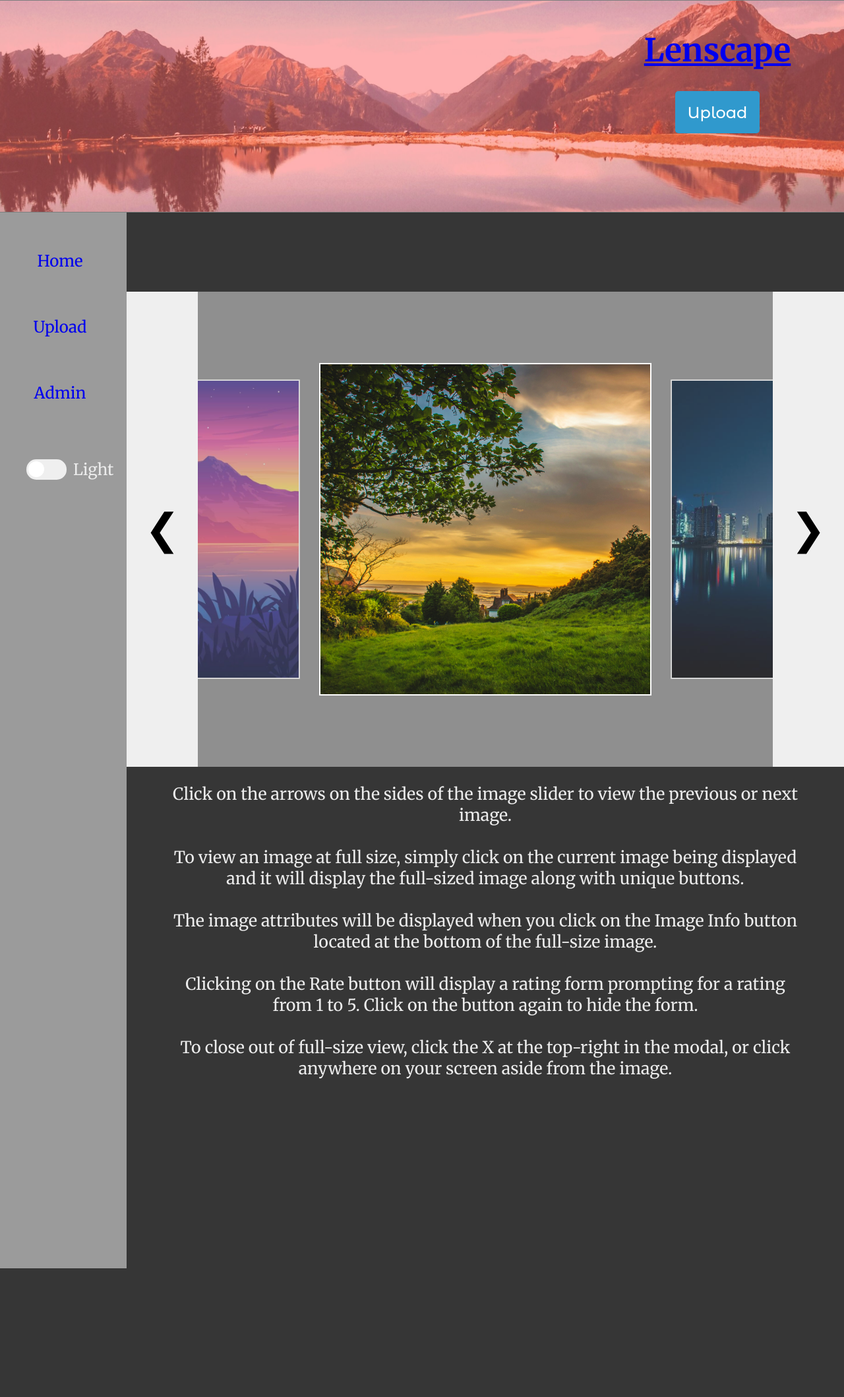
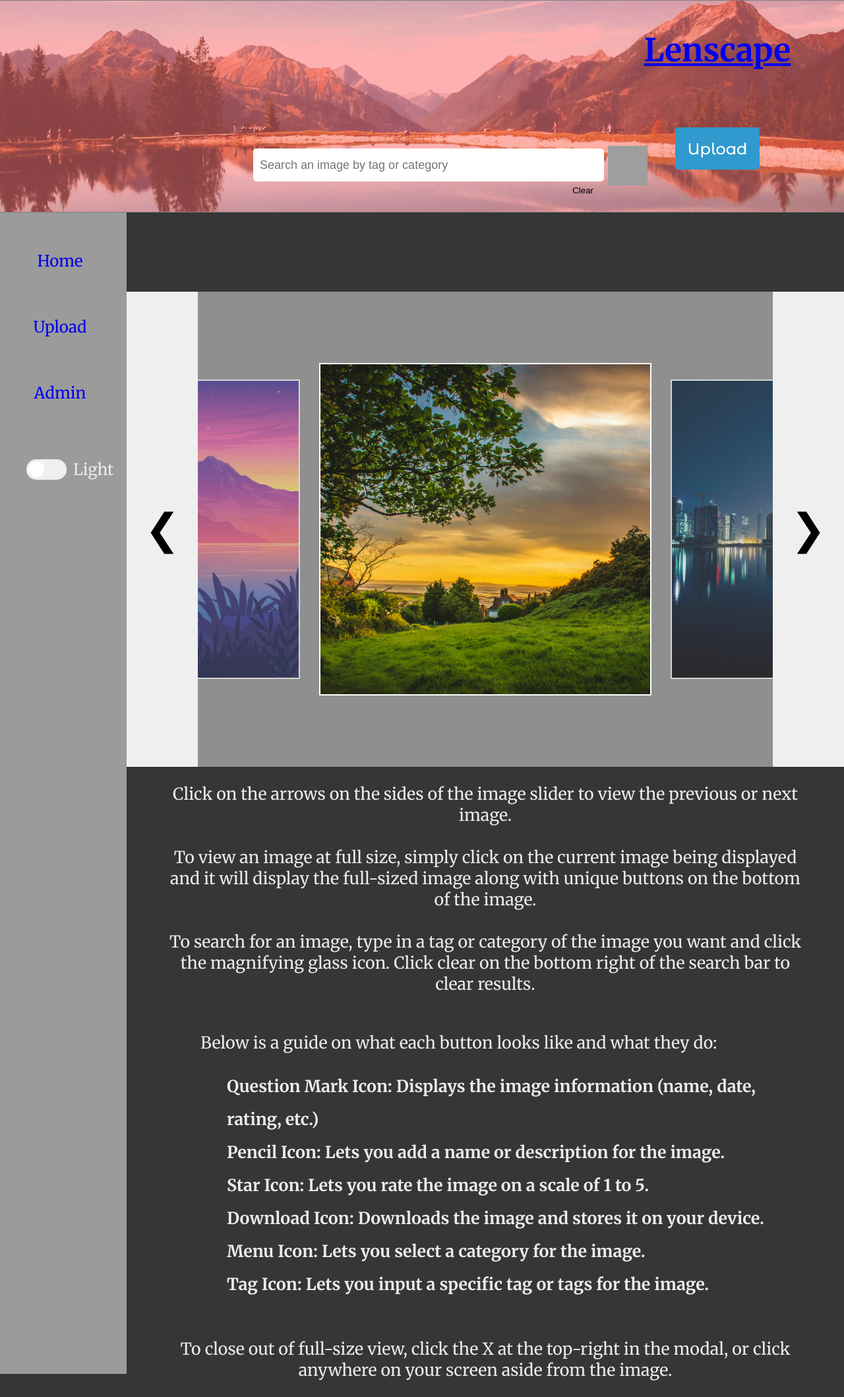
Before and after one commit to szhu4781/main_program, a Flask app: page /gallery in a window 1280 px wide. Shown: the whole page at 66% size. Before the commit the page ends 1922 px from the top, so only its background shows below. Run offline with Flask 3, Linux system fonts and the light colour scheme; grey boxes are pictures that could not be loaded.

Commit message:
Fully implemented all microservices

```diff
--- a/static/gallery/gallery.css
+++ b/static/gallery/gallery.css
@@ -54,9 +54,61 @@ header>h1{
     font-size: 48px;
 }
 
+/*Search bar*/
+.search-div{
+    position: absolute;
+    top: 70%;
+    left: 30vw;
+}
+
+#search-input{
+    width: 40vw;
+    height: 40px;
+    border-radius: 5px;
+    border-style: hidden;
+    font-size: 18px;
+    padding: 5px 10px;
+}
+
+#search-button{
+    position: absolute;
+    top: -5px;
+    background: none;
+    border-style: none;
+    cursor: pointer;
+}
+
+#search-button>img{
+    width: 60px;
+    height: 60px;
+}
+
+#search-message{
+    position: absolute;
+    top: 35px;
+    left: 12vw;
+}
+
+#clear-search{
+    position: absolute;
+    top: 55px;
+    right: 10px;
+    background: transparent;
+    color: rgb(0, 0, 0);
+    border-style: none;
+    cursor: pointer;
+}
+
+.upload-btn{
+    position: fixed;
+    top: 60%;
+}
+
 .header-btn>button{
     background-color: rgb(48, 153, 205);
-    margin-left: 70vw;
+    position: absolute;
+    margin-left: 30vw;
+    margin-bottom: 30vh;
     color: white;
     width: 10%;
     height: 8vh;
@@ -75,7 +127,7 @@ nav{
     left: 0;
     background-color: rgb(155, 155, 155);
     width: 15vw;
-    height: 200vh;
+    height: 220vh;
     font-size: 24px;
     float: left;
 }
@@ -180,6 +232,14 @@ nav>ul>li>a{
     margin-left: 20%;
 }
 
+.instructions>ul{
+    font-weight: bold;
+    list-style: none;
+    text-align: left;
+    margin-left: 5%;
+    line-height: 2;
+}
+
 /*Modal----------------------------------*/
 .modal{
     display: none;
--- a/static/gallery/gallery.js
+++ b/static/gallery/gallery.js
@@ -1,18 +1,41 @@
 document.addEventListener("DOMContentLoaded", function (){
-    //Variables for full-size image display
+    //Variables for full-size image display--------------------------
     const modal = document.getElementById("modal");
     const modalImg = document.getElementById("full-size-image");
     const close = document.querySelector(".close");
-
     const infoButton = document.querySelector(".display-info");
+    const infoDiv = document.getElementById("image-info");
+    //---------------------------------------------------------------
+    //Variables for displaying image context-------------------------------------
+    const editContext = document.querySelector(".edit-context");
+    const contextForm = document.getElementById("context-form");
+    const saveContext = document.getElementById("save-context");
+    //---------------------------------------------------------------
+    //Variables for rating system-------------------------------
     const rateButton = document.querySelector(".add-rating");
-    const infoDiv = document.getElementById("image-info");
-
+    const ratingForm = document.getElementById("rating-form");
+    const ratingInput = document.getElementById("rating-input")
+    const submitRating = document.getElementById("submit-rating");
+    //---------------------------------------------------------------
+    //Variables for categorizing and tagging images------------------------------
     const categorizeButton = document.querySelector('.categorize');
     const dropdown = document.getElementById('category-dropdown');
     const categorySelect = document.getElementById('selection');
     const categoryConfirm = document.getElementById('confirm-selection');
     const tagButton = document.querySelector('.tag-image');
+    //---------------------------------------------------------------
+    //Variables for searching images---------------------------------
+    const searchButton = document.getElementById("search-button");
+    const searchMsg = document.getElementById("search-message");
+    const clearSearch = document.getElementById("clear-search");
+    //----------------------------------------------------------------------
+    //Variables for downloading images--------------------------------------
+    const downloadButton = document.querySelector('.download');
+    //---------------------------------------------------------------
+    //Variables for toggling theme----------------------------------------
+    const toggleButton = document.getElementById('mode-toggle');
+    //---------------------------------------------------------------
+    //---------------------------------------------------------------
 
     //Variables for slider animation
     let i = 0;
@@ -110,15 +133,17 @@ document.addEventListener("DOMContentLoaded", function (){
     //Toggle image info
     infoButton.addEventListener("click", function (){
         //Get the filename of current image and fetch
-        //its average rating
+        //the context, average rating, category, and tags
         const imageId = modalImg.src.split('/').pop();
+        fetchContext(imageId);
         fetchAvgRating(imageId);
         fetchCategory(imageId);
         fetchTags(imageId);
 
-        //Hide info if it's already displayed and
+        //Hide info if it's already displayed and if
         //user clicks on the button
         if(infoDiv.style.display === "block" ||
+            contextForm.style.display === "block" ||
             ratingForm.style.display === "block" ||
             dropdown.style.display === "block"){
             infoDiv.style.display = "none";
@@ -170,11 +195,6 @@ document.addEventListener("DOMContentLoaded", function (){
     //------------------------------------------------------------------------------------//
     //Microservice A Integration: Image Rating System designed by Joseph Messer
     //------------------------------------------------------------------------------------//
-
-    const ratingForm = document.getElementById("rating-form");
-    const ratingInput = document.getElementById("rating-input")
-    const submitRating = document.getElementById("submit-rating");
-
     //Function for fetching average ratings for each image
     function fetchAvgRating(imageId){
         fetch(`http://localhost:5256/ratings/${imageId}`)
@@ -204,6 +224,7 @@ document.addEventListener("DOMContentLoaded", function (){
     rateButton.addEventListener("click", function(){
         if(ratingForm.style.display === "block" ||
             infoDiv.style.display === "block" ||
+            contextForm.style.display === "block" ||
             dropdown.style.display === "block"){
             ratingForm.style.display = "none";
         } else {
@@ -324,6 +345,7 @@ document.addEventListener("DOMContentLoaded", function (){
             infoDiv.appendChild(categoryDiv);
         })
         .catch(error => {
+            //If there's an error, set a default placeholder
             console.error("Error fetching category: ", error);
             const categoryDiv = document.createElement('div');
             categoryDiv.className = "category-info";
@@ -378,6 +400,7 @@ document.addEventListener("DOMContentLoaded", function (){
             infoDiv.appendChild(tagDiv);
         })
         .catch(error => {
+            //If there's an error, set a default placeholder
             console.error("error fetching tag: ", error);
             const tagDiv = document.createElement('div');
             tagDiv.className = "tag-info";
@@ -387,7 +410,7 @@ document.addEventListener("DOMContentLoaded", function (){
     }
 
     // Event listener for tagging an image
-    tagButton.addEventListener("click", function () {
+    tagButton.addEventListener("click", function(){
         const imageName = modalImg.src.split('/').pop(); // Get the current image name
         const tags = prompt("Enter tags for this image (comma-separated):"); // Prompt user for tags
 
@@ -399,11 +422,153 @@ document.addEventListener("DOMContentLoaded", function (){
         }
     });
 
+    //-------------------------------------------------------------------------------------//
+    //Microservice C Integration: Adding Image Context and Searching Images
+    //-------------------------------------------------------------------------------------//
+    //Event listener for updating image context
+    saveContext.addEventListener("click", function(){
+        const imageId = modalImg.src.split('/').pop();
+        const newName = document.getElementById("name-input").value;
+        const newDescription = document.getElementById("description-input").value;
+
+        fetch("http://localhost:4444/context", {
+            method: "POST",
+            headers: { "Content-Type": "application/json" },
+            body: JSON.stringify({ image_name: imageId, name: newName, description: newDescription }),
+        })
+        .then(response => response.json())
+        .then(data => {
+            alert(`Image info updated: ${newName} - ${newDescription}`);
+            document.getElementById("context-form").style.display = "none";
+            fetchContext(imageId);  // Refresh the context display
+        })
+        .catch(error => console.error("Error updating context:", error));
+    });
+
+    //Function to fetch context of specific image
+    function fetchContext(imageId){
+        fetch(`http://localhost:4444/context/${imageId}`)
+        .then(response => {
+            if (!response.ok) {
+                throw new Error("network error");
+            }
+            return response.json();
+        })
+        .then(data => {
+            let imageName = data.name || "N/A";
+            let description = data.description || "No description available";
+
+            //Create a new div to store the context
+            const contextDiv = document.createElement('div');
+            contextDiv.className = "context-info";
+            contextDiv.innerHTML = `<p>Name: ${imageName}</p>
+                                    <p>Description: ${description}</p>`;
+
+            // Append context info to the image info div
+            infoDiv.appendChild(contextDiv);
+        })
+        .catch(error => {
+            console.error("error fetching tag: ", error);
+            const contextDiv = document.createElement('div');
+            contextDiv.className = "context-info";
+            contextDiv.innerHTML = `<p>Name: N/A</p>
+                                    <p>Description: No description available</p>`;
+            infoDiv.appendChild(contextDiv);
+        });
+    }
+
+    //Event listener for adding context to image
+    editContext.addEventListener("click", function(){
+        if(infoDiv.style.display === "block" ||
+            contextForm.style.display === "block" ||
+            ratingForm.style.display === "block" ||
+            dropdown.style.display === "block"){
+            contextForm.style.display = "none";
+        }
+        else {
+            contextForm.style.display = "block";
+        }
+    });
+
+    //Event listener for searching images
+    searchButton.addEventListener("click", function(){
+        const searchQuery = document.getElementById("search-input").value.trim();
+
+        //Check if the user has inputted something into the searchbar
+        if (!searchQuery) {
+            alert("Please enter a search query.");
+            return;
+        }
+
+        //Fetch the search through the microservice
+        fetch(`http://localhost:4444/search?query=${encodeURIComponent(searchQuery)}`)
+        .then(response => response.json())
+        .then(data => {
+            //Display matching images corresponding to search result
+            if (data.matching_images) {
+                // Hide all images
+                document.querySelectorAll(".container img").forEach(img => {
+                    img.style.display = "none";
+                    img.classList.remove("current_img", "prev_img", "next_img");
+                });
+
+                // Show only matching images
+                if (data.matching_images.length > 0) {
+                    // Show only matching images and reset their class
+                    data.matching_images.forEach((imageName, index) => {
+                        const imgElement = document.querySelector(`img[src$="${imageName}"]`);
+                        if (imgElement) {
+                            imgElement.style.display = "block";
+
+                            // First matching image becomes current_img
+                            if (index === 0) {
+                                imgElement.classList.add("current_img");
+                            } else {
+                                imgElement.classList.add("next_img");
+                            }
+                        }
+                    });
+                }
+                //Display a message explaining search results on bottom of searchbar
+                searchMsg.textContent = `Found ${data.matching_images.length} matching images`;
+            } else {
+                searchMsg.textContent = "No matching images found.";
+            }
+        })
+        .catch(error => console.error("Error searching images:", error));
+    });
+
+    //Event listener for clearing search results
+    clearSearch.addEventListener("click", function(){
+        // Clear search input
+        document.getElementById("search-input").value = "";
+
+        // Get all images
+        const allImages = document.querySelectorAll(".container img");
+
+        // Show all images again
+        allImages.forEach(img => {
+            img.style.display = "block";
+            img.classList.remove("current_img", "prev_img", "next_img"); // Remove existing classes
+        });
+
+        // Reset slider format
+        if (allImages.length > 0) {
+            allImages[0].classList.add("prev_img");
+            if (allImages.length > 1) {
+                allImages[1].classList.add("current_img");
+            }
+            if (allImages.length > 2) {
+                allImages[allImages.length - 1].classList.add("next_img");
+            }
+        }
+        // Reset search message
+        searchMsg.textContent = "";
+    });
+
     //------------------------------------------------------------------------------------//
     //Microservice D Integration: Downloading Images and Theme Toggling
     //------------------------------------------------------------------------------------//
-    const downloadButton = document.querySelector('.download');
-
     downloadButton.addEventListener("click", function(){
         const imageElement = document.getElementById("current_img");
         const imageUrl = imageElement.src;
@@ -413,7 +578,6 @@ document.addEventListener("DOMContentLoaded", function (){
     });
 
     //Fetch the microservice host
-    const toggleButton = document.getElementById('mode-toggle');
     fetch("http://localhost:5001/mode")
         .then(response => response.json())
         .then(data => {
--- a/templates/gallery.html
+++ b/templates/gallery.html
@@ -9,12 +9,18 @@
 <body>
     <header id="header">
         <h1><a href="/" style="cursor: pointer;">Lenscape</a></h1>
-
+        <div class="search-div">
+            <input type="text" id="search-input" placeholder="Search an image by tag or category">
+            <button id="search-button">
+                <img src="../static/test/magnifying-glass-16.png">
+            </button>
+            <p id="search-message"></p>
+            <button id="clear-search">Clear</button>
+        </div>
         <div class="header-btn">
-            <button type="button" onclick="window.location.href='/upload'" class="cancel-btn">Upload</button>
+            <button type="button" onclick="window.location.href='/upload'" class="upload-btn">Upload</button>
         </div>
     </header>
-
     <nav>
         <ul>
             <li><a href="/gallery">Home</a></li>
@@ -45,19 +51,23 @@
         <p>
             Click on the arrows on the sides of the image slider
             to view the previous or next image. <br><br>
-
             To view an image at full size, simply click on the current
             image being displayed and it will display the full-sized
-            image along with unique buttons.<br><br>
+            image along with unique buttons on the bottom of the image.<br><br>
+            To search for an image, type in a tag or category of the image
+            you want and click the magnifying glass icon. Click clear on the
+            bottom right of the search bar to clear results.<br><br>
 
-            The image attributes will be displayed
-            when you click on the Image Info button located
-            at the bottom of the full-size image. <br><br>
-
-            Clicking on the Rate button will display a rating
-            form prompting for a rating from 1 to 5. Click on
-            the button again to hide the form. <br><br>
-
+            <p style="text-align: left; margin-left: 5%;">Below is a guide on what each button looks like and what they do:<br></p>
+            <ul>
+                <li>Question Mark Icon: Displays the image information (name, date, rating, etc.)<br></li>
+                <li>Pencil Icon: Lets you add a name or description for the image.<br></li>
+                <li>Star Icon: Lets you rate the image on a scale of 1 to 5.<br></li>
+                <li>Download Icon: Downloads the image and stores it on your device.<br></li>
+                <li>Menu Icon: Lets you select a category for the image.<br></li>
+                <li>Tag Icon: Lets you input a specific tag or tags for the image.<br></li>
+            </ul>
+            <br>
             To close out of full-size view, click the X
             at the top-right in the modal, or click anywhere on your
             screen aside from the image.
@@ -69,17 +79,31 @@
         <span class="close">&times;</span>
         <img class="modal-content" id="full-size-image">
         <div class="modal-buttons">
-            <button class="display-info">Image Info</button>
-            <button class="add-rating">Rate It</button>
+            <button class="display-info">
+                <img src="../static/test/info.png">
+            </button>
+            <button class="edit-context">
+                <img src="../static/test/pencil.png">
+            </button>
+            <button class="add-rating">
+                <img src="../static/test/star.png">
+            </button>
             <button class="download">
-                <img src="../static/test/pngtree-file-download-icon-image_1344466.jpg">
+                <img src="../static/test/pngtree-file-download-icon-image_1344466.png">
             </button>
             <button class="categorize">
                 <img src="../static/test/category-9.png">
             </button>
-            <button class="tag-image">+</button>
+            <button class="tag-image">
+                <img src="../static/test/tag.png">
+            </button>
         </div>
         <div id="image-info" class="image-info"></div>
+        <div id="context-form" class="context-form">
+            <p>Name:</p><input type="text" id="name-input" placeholder="Enter name"><br><br>
+            <p>Description:</p><textarea id="description-input" placeholder="Enter description"></textarea><br>
+            <button id="save-context">Save</button>
+        </div>
         <div id="rating-form" class="rating-form">
             <label for="rating-input">Rating (1-5): </label>
             <input type="number" id="rating-input" min="1" max="5" step="0.1">
```
Also changed, not shown: other parts of static/gallery/gallery.css (+97 -31 lines).
